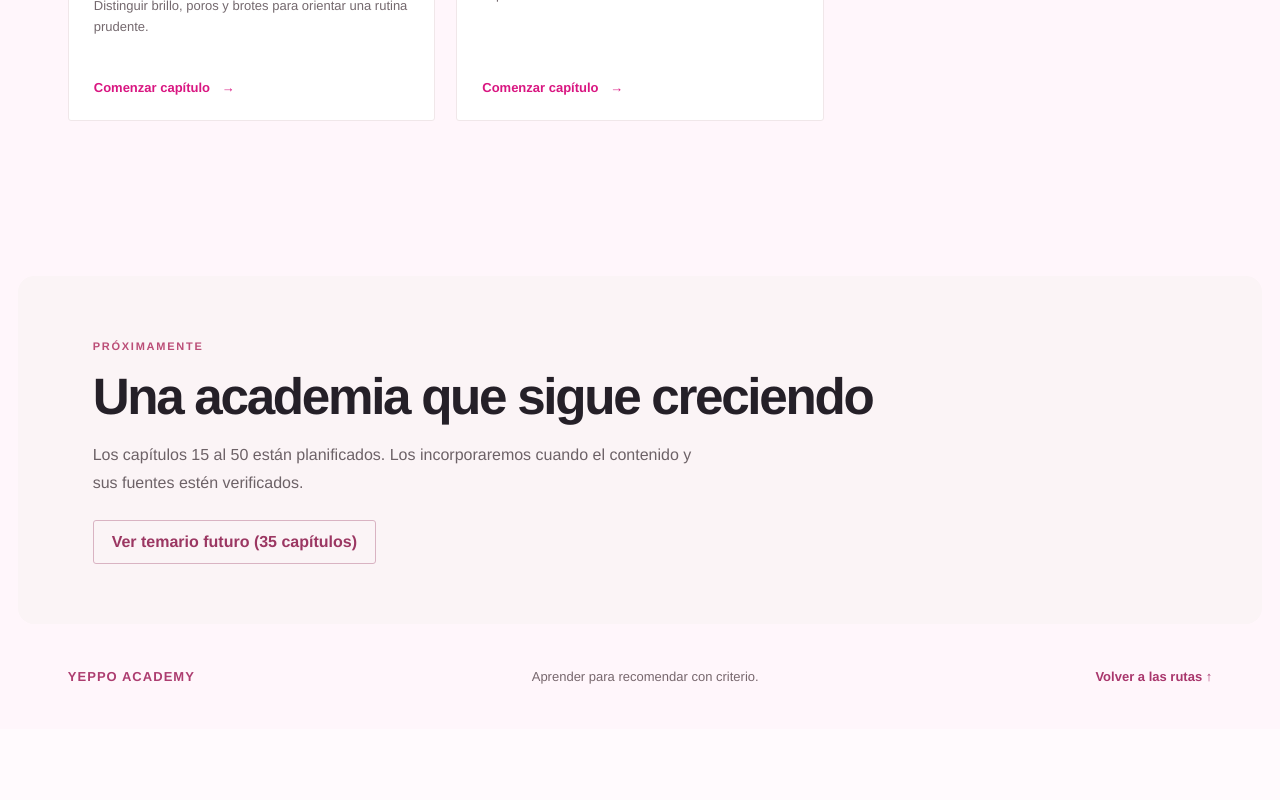
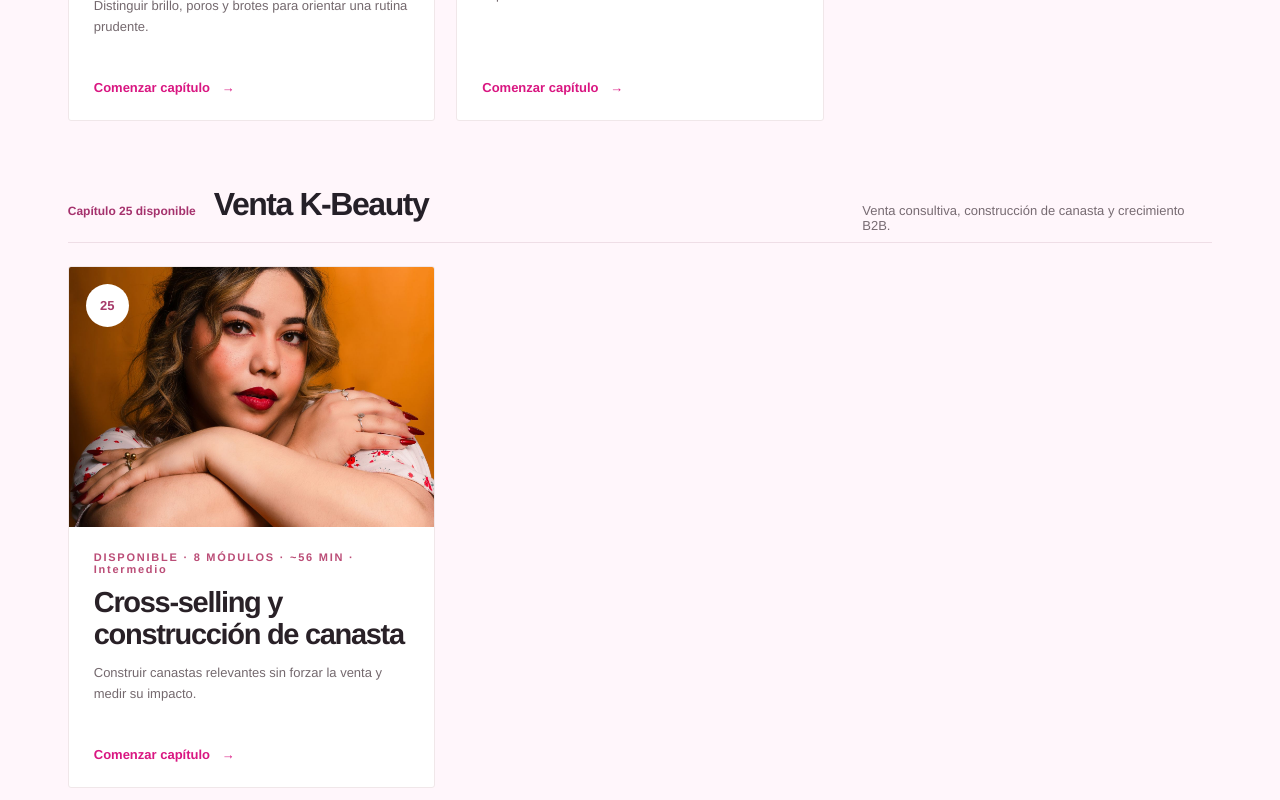
Before and after one commit to larreca/margenreal, a Next.js app in the folder yeppo-academy/: page /revision in a window 1280 px wide. Shown: the part 5058-5858 px from the top of the page. Before the commit the page ends 5787 px from the top, so only its background shows below. Built offline with nearby package versions, Linux system fonts and the light colour scheme; no server answers; the database is empty.

Commit message:
Show Chapter 25 route in production catalog

```diff
--- a/yeppo-academy/app/revision/page.js
+++ b/yeppo-academy/app/revision/page.js
@@ -28,7 +28,7 @@ export default async function Revision(){
   <div className="editorial-strip"><span>01 · Elige una ruta</span><span>02 · Aprende en módulos</span><span>03 · Aplica en tu negocio</span></div>
   <section className="editorial-infographic" aria-labelledby="metodo-yeppo"><div className="editorial-info-head"><small>UNA HERRAMIENTA PARA TU PRÓXIMA VENTA</small><h2 id="metodo-yeppo">El método Yeppo en una conversación</h2><p>Una recomendación concreta nace de la necesidad de la persona.</p></div><div className="editorial-info-flow"><article><span>01 / ESCUCHA</span><b>¿Qué usa hoy y qué quiere cambiar?</b><p>Identifica una prioridad y pregunta por sensibilidad o cambios recientes.</p></article><article><span>02 / SELECCIONA</span><b>Una rutina que sí podrá sostener</b><p>Parte por limpieza, hidratación y fotoprotección según el caso.</p></article><article><span>03 / EXPLICA</span><b>Qué esperar y cuándo revisar</b><p>Describe función, modo de uso y límites de la recomendación.</p></article></div><div className="editorial-info-foot"><strong>EN TIENDA</strong><span>Escuchar → elegir → explicar → acompañar</span><Link href="/revision/c03">Aplicarlo en una lección ↗</Link></div></section>
   <section className="editorial-feature"><div className="editorial-feature-photo"><img src="/assets/editorial/centella.jpg" alt="Hoja real de Centella asiatica"/><span>FOTOGRAFÍA BOTÁNICA REAL</span></div><div className="editorial-feature-copy"><small>HISTORIA DE UN INGREDIENTE</small><h2>¿Cómo llegó la centella asiática al cuidado de la piel?</h2><p>Conocida como gotu kola, tiene una larga historia de uso tradicional en distintas regiones de Asia. La investigación moderna estudia compuestos como asiaticósido y madecasósido. Aprende a distinguir historia, evidencia y promesas de marketing.</p><Link href="/revision/c12">Estudiar ingredientes calmantes →</Link><a href="https://pmc.ncbi.nlm.nih.gov/articles/PMC3834700/" target="_blank" rel="noopener noreferrer" className="editorial-source">Fuente científica ↗</a></div></section>
-  <div className="editorial-courses" id="capitulos"><div className="editorial-section-head"><div><small>{ready.length} CAPÍTULOS DISPONIBLES</small><h2>Explora las lecciones</h2><p>Cada capítulo contiene ocho módulos de lectura y práctica.</p></div></div>{routes.slice(0,3).map(r=><section className="editorial-course-group" id={r.id} key={r.id}><div className="editorial-group-head"><span>{r.range}</span><h3>{r.title}</h3><p>{r.goal}</p></div><div className="editorial-cards">{ready.filter(c=>r.numbers.includes(c.n)).map(c=><Link className="editorial-course" href={"/revision/"+c.id} key={c.id}><div className="editorial-course-photo"><img src={c.coverImage||editorialCover(c.id).src} alt={c.coverAlt||editorialCover(c.id).alt} loading="lazy"/><span>{String(c.n).padStart(2,"0")}</span></div><div className="editorial-course-body"><small>DISPONIBLE · {extractModules(c).length} MÓDULOS · ~{extractModules(c).length*7} MIN · {chapterGoals[c.id]?.[0]||"Inicial"}</small><h3>{c.title}</h3><p>{chapterGoals[c.id]?.[1]||c.summary}</p><b>Comenzar capítulo <span aria-hidden="true">→</span></b></div></Link>)}</div></section>)}</div>
+  <div className="editorial-courses" id="capitulos"><div className="editorial-section-head"><div><small>{ready.length} CAPÍTULOS DISPONIBLES</small><h2>Explora las lecciones</h2><p>Cada capítulo contiene ocho módulos de lectura y práctica.</p></div></div>{routes.filter(r=>ready.some(c=>r.numbers.includes(c.n))).map(r=><section className="editorial-course-group" id={r.id} key={r.id}><div className="editorial-group-head"><span>{r.range}</span><h3>{r.title}</h3><p>{r.goal}</p></div><div className="editorial-cards">{ready.filter(c=>r.numbers.includes(c.n)).map(c=><Link className="editorial-course" href={"/revision/"+c.id} key={c.id}><div className="editorial-course-photo"><img src={c.coverImage||editorialCover(c.id).src} alt={c.coverAlt||editorialCover(c.id).alt} loading="lazy"/><span>{String(c.n).padStart(2,"0")}</span></div><div className="editorial-course-body"><small>DISPONIBLE · {extractModules(c).length} MÓDULOS · ~{extractModules(c).length*7} MIN · {chapterGoals[c.id]?.[0]||"Inicial"}</small><h3>{c.title}</h3><p>{chapterGoals[c.id]?.[1]||c.summary}</p><b>Comenzar capítulo <span aria-hidden="true">→</span></b></div></Link>)}</div></section>)}</div>
   <section className="editorial-roadmap"><div><small>PRÓXIMAMENTE</small><h2>Una academia que sigue creciendo</h2><p>Los capítulos 15 al 50 están planificados. Los incorporaremos cuando el contenido y sus fuentes estén verificados.</p></div><details><summary>Ver temario futuro ({planned.length} capítulos)</summary><div className="editorial-roadmap-grid">{planned.map(c=><div key={c.id}><small>{String(c.n).padStart(2,"0")}</small><span>{c.title}</span></div>)}</div></details></section>
   <footer className="editorial-footer"><span>YEPPO ACADEMY</span><p>Aprender para recomendar con criterio.</p><a href="#rutas">Volver a las rutas ↑</a></footer>
  </div></main>
```
